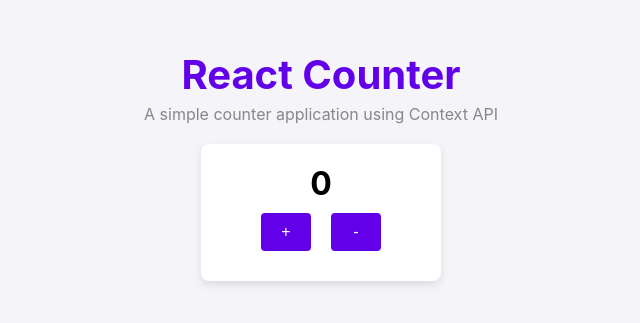
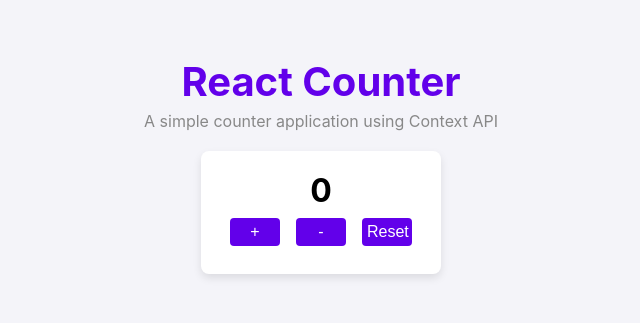
Before and after one commit to kalaiselvipalani02/my-app, a React (Create React App) app: page / in a window 1280 px wide. Shown: the part 225-548 px from the top of the page, without its empty margins (319-959 px from the left). Built offline with nearby package versions, Linux system fonts and the light colour scheme.

Commit message:
reset button included

```diff
--- a/src/App.css
+++ b/src/App.css
@@ -47,8 +47,8 @@ body {
   color: #ffffff;
   cursor: pointer;
   font-size: 1rem;
-  margin: 10px;
-  padding: 10px;
+  margin: 8px;
+  padding: 5px;
   width: 50px;
   transition: background-color 0.3s;
 }
--- a/src/components/CounterContext .js
+++ b/src/components/CounterContext .js
@@ -11,9 +11,12 @@ export const CounterProvider = ({ children }) => {
   const decrement = () => {
     setCount(count - 1);
   };
+  const reset = () => {
+    setCount(0);
+  };
 
   return (
-    <CounterContext.Provider value={{ count, increment, decrement }}>
+    <CounterContext.Provider value={{ count, increment, decrement, reset }}>
       {children}
     </CounterContext.Provider>
   );
--- a/src/components/CounterLogic.js
+++ b/src/components/CounterLogic.js
@@ -1,7 +1,7 @@
 import React, { useContext } from "react";
 import CounterContext from "./CounterContext ";
 const CounterLogic = () => {
-  const { count, increment, decrement } = useContext(CounterContext);
+  const { count, increment, decrement, reset } = useContext(CounterContext);
   return (
     <div>
       <div className="counter-container">
@@ -12,6 +12,9 @@ const CounterLogic = () => {
         <button className="button" onClick={decrement}>
           -
         </button>
+        <button className="button" onClick={reset}>
+          Reset
+        </button>
       </div>
     </div>
   );
```
